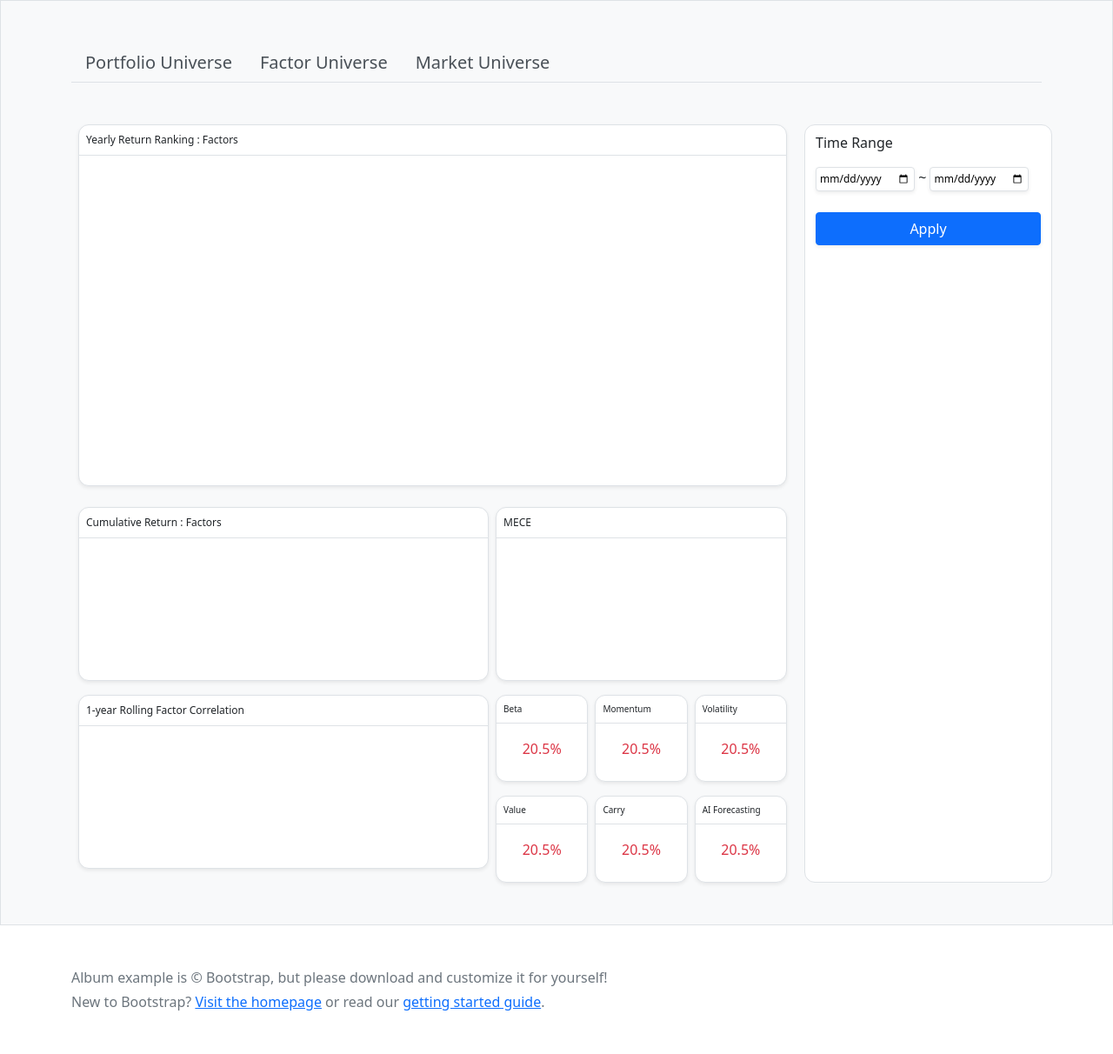
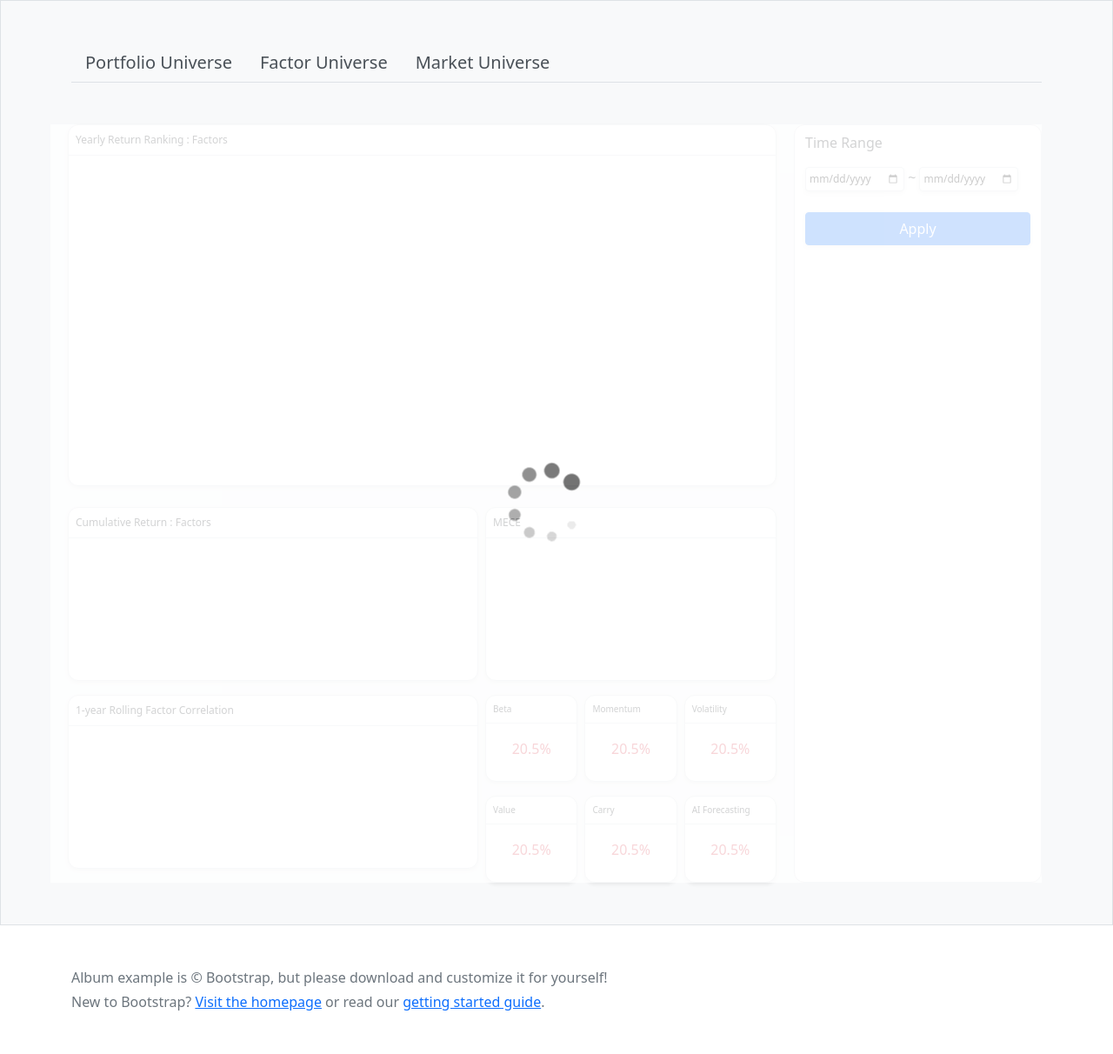
Before and after one commit to cswcjt/Quant-Project, a Django app: template django/dashboard/templates/dashboard/container/factor.html in a window 1280 px wide. Shown: the part 56-1268 px from the top of the page at 87% size. Run offline with Django 4.2, Linux system fonts and the light colour scheme; the template is opened without the code that fills it, so the values that code supplies are empty; a map, chart or similar area stays blank; some libraries are stand-ins or nearby versions.

Commit message:
refector: create progress loading bar
1. static/img/progressbar.gif 추가
2. templates/components.progress_loading.html 추가
3. layout.html에 include progress_loading.html
4. chart.js/Chart class에 progressLoading method 추가 (데이터 가져오는동안 로딩바 보여주고 완료되면 로딩바 사라지는 기능 추가)

```diff
--- a/django/dashboard/templates/dashboard/container/layout.html
+++ b/django/dashboard/templates/dashboard/container/layout.html
@@ -63,6 +63,9 @@
                 </ul>
             </div>
 
+            <div class="row p-0 position-relative">
+                {% include 'components/progress_loading.html' %}
+
                 <div class="col-9">
                     {% block chart_content %}
                     {% endblock %}
@@ -71,6 +74,8 @@
                 <div id="sidebar" class="col-3 border bg-white">
                     {% include 'dashboard/components/sidebar/sidebar.html' %}
                 </div>
+            </div>
+
         </div>
     </div>
 {% endblock %}
--- a/django/static/js/chart.js
+++ b/django/static/js/chart.js
@@ -2,6 +2,7 @@ class Chart {
     constructor() {
         this.height = 350;
         this.chartObject = new Object();
+        this.isLoading = true;
 
         axios.defaults.xsrfCookieName = 'csrftoken';
 		axios.defaults.xsrfHeaderName = 'X-CSRFToken';
@@ -58,6 +59,17 @@ class Chart {
         chart.updateSeries(data);
     }
 
+    progressLoading(status) {
+        this.isLoading = status;
+        const progressLoading = document.querySelector('.progress-loading');
+
+        if (this.isLoading == false) {
+            progressLoading.classList.add('d-none');
+        } else {
+            progressLoading.classList.remove('d-none');
+        }
+    }
+
     getAxios(url, method, formData=null) {
         const self = this;
         let kwargs = {
@@ -91,7 +103,11 @@ class Chart {
             })
         }).catch(function (err) {
             console.error(err);
-        })
+        }).finally(function () {
+            self.progressLoading(false);
+        });
+
+
     }
 
     requestGet(url) {
@@ -103,6 +119,8 @@ class Chart {
             e.preventDefault();
 
             const formData = new FormData(e.target);
+
+            this.progressLoading(true);
             this.getAxios(url, 'post', formData);
         });
     }
--- /dev/null
+++ b/django/templates/components/progress_loading.html
@@ -0,0 +1,26 @@
+{% load static %}
+
+<style>
+    .progress-loading {
+			position: absolute;
+			top: 0;
+			left: 0;
+			height: 100%;
+			width: 100%;
+			background-color: #fff;
+			opacity: .8;
+            z-index: 100;
+		}
+		.progress-loading img {
+			margin: 0;
+			position: absolute;
+			top: 50%;
+			left: 50%;
+			transform: translate(-50%, -50%);
+            z-index: 100;
+		}
+</style>
+
+<div class="progress-loading text-center">
+	<img src="{% static 'img/progressbar.gif' %}" alt="progressbar">
+</div>
```
Also changed, not shown: django/static/img/progressbar.gif (added). Lines whose indentation alone changed are shown as unchanged.
